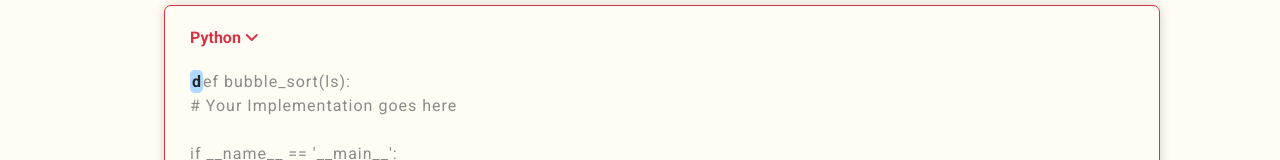
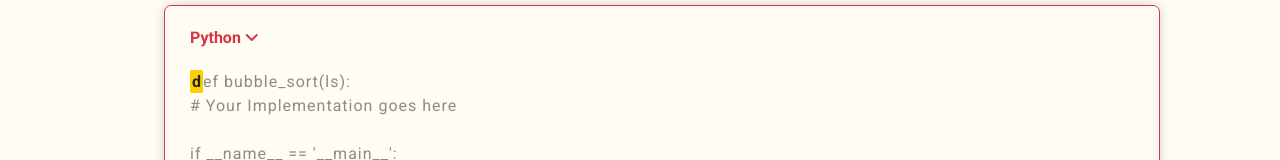
Before and after one commit to APNovichkov/SpeedCode.io, a React (Create React App) app: page /algorithms/bubblesort/speed in a window 1280 px wide. Both pictures are taken after a click on the button "Start". Shown: the part 300-460 px from the top of the page. Built offline with nearby package versions, Linux system fonts and the light colour scheme.

Commit message:
[add] Added colors to the typing over blueprint

```diff
--- a/src/App.css
+++ b/src/App.css
@@ -449,9 +449,23 @@ body {
   /* letter-spacing: 1px; */
   font-weight: 700;
   padding: 1px;
-  border: 1px solid #afd9ff;
-  border-radius: 5px;
-  background-color: #afd9ff;
+  border-radius: 2px;
+}
+
+.correct-letter{
+  background-color: #63A583;
+  border: 1px solid #63A583;
+  color: #ffffff;
+}
+
+.idle-letter{
+  background-color: #FFCE00;
+  border: 1px solid #FFCE00;
+}
+
+.wrong-letter{
+  background-color: #D56576;
+  border: 1px solid #D56576;
 }
 
 .untyped-code{
--- a/src/pages/algorithmDetailSpeed.js
+++ b/src/pages/algorithmDetailSpeed.js
@@ -71,6 +71,7 @@ const AlgorithmDetailSpeed = (props) => {
           } else if (charPressed == "Enter" && localCharArray[skippedCurrentLetterIndex + 1] == "\n") {
             return skippedCurrentLetterIndex + 1;
           } else {
+            $(".current-letter").addClass("wrong-letter");
             return skippedCurrentLetterIndex;
           }
         } else {
@@ -79,7 +80,7 @@ const AlgorithmDetailSpeed = (props) => {
           } else if (charPressed == "Enter" && localCharArray[currentLetterIndex + 1] == "\n") {
             return currentLetterIndex + 1;
           } else {
-
+            $(".current-letter").addClass("wrong-letter");
             return currentLetterIndex;
           }
         }
@@ -93,12 +94,19 @@ const AlgorithmDetailSpeed = (props) => {
 
     setCurrentLetter(charArray[0]);
     setUntypedCode(charArray.slice(1, charArray.length));
+
   }, [charArray]);
+
+
 
   // TODO - There is an issue with the same letter following each other
 
   useEffect(() => {
     console.log(`Index was updated to: ${currentLetterIndex}`);
+
+    $(".current-letter").removeClass("idle-letter");
+    $(".current-letter").removeClass("wrong-letter");
+    $(".current-letter").addClass("correct-letter");
 
     setTypedCode(charArray.slice(0, currentLetterIndex + 1).join(""));
     setCurrentLetter(charArray[currentLetterIndex + 1]);
@@ -189,16 +197,17 @@ const AlgorithmDetailSpeed = (props) => {
             <div>
               <div className="algo-detail-input-text-wrapper">
                 <span className="typed-code">{typedCode}</span>
-                <span className="current-letter">{currentLetter}</span>
+                <span id="current-letter" className="current-letter idle-letter">
+                  {currentLetter}
+                </span>
                 <span className="untyped-code">{untypedCode}</span>
               </div>
-
             </div>
           )}
         </div>
       </div>
     </div>
   );
-};;;;
+};
 
 export default AlgorithmDetailSpeed;
```
